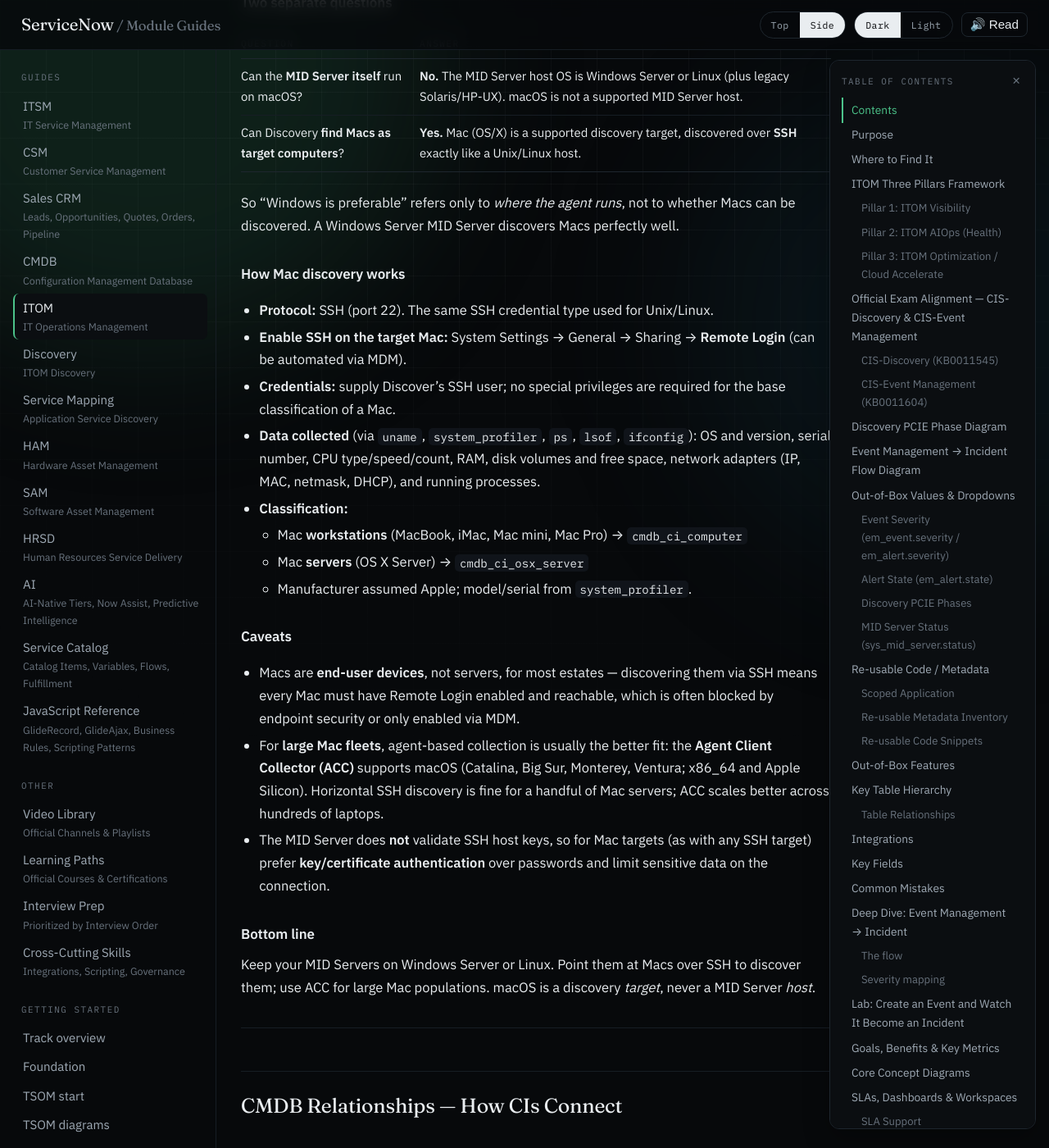
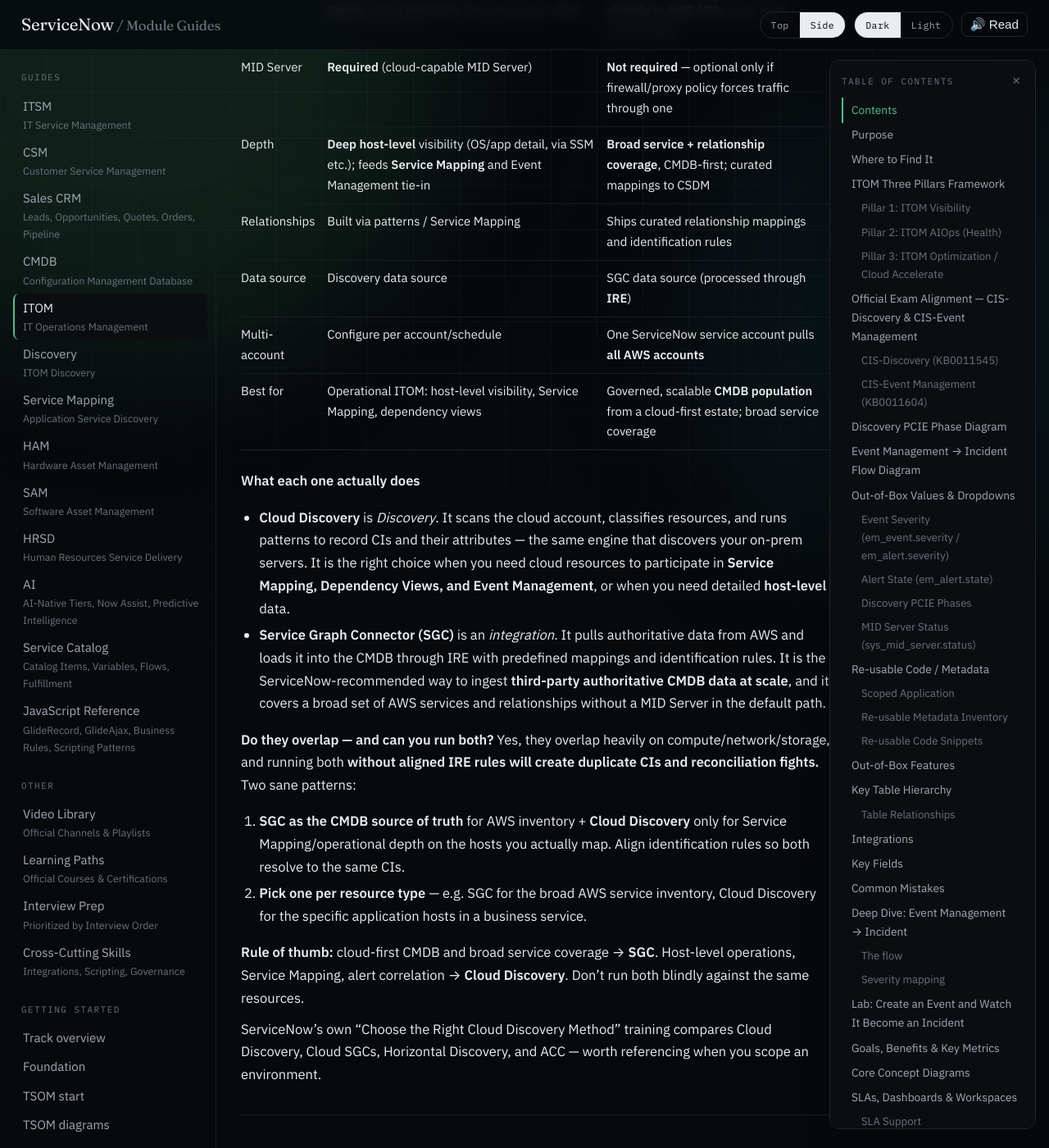
Before and after one commit to eltonaguiar/ServiceNow_Learning_TSOM-_CSM_FSM_SalesCRM_HAM_ITSM, a Jekyll site: the page built from docs/modules/itom/itom-guide.md, in a window 1280 px wide and 1400 px high, scrolled down 42625 px. Shown: the whole window at 82% size. Built offline with Jekyll 4.4.1, drawn with Linux system fonts in a browser that asks for light colours; our own code applies the rules of GitHub Pages for plain Markdown files; some of the changed text lies outside the part shown.

Commit message:
Add Cloud Discovery vs Service Graph Connector (AWS) comparison: mechanism, MID requirement, depth, overlap

```diff
--- a/docs/modules/itom/itom-guide.md
+++ b/docs/modules/itom/itom-guide.md
@@ -1212,6 +1212,34 @@ Compute instances, storage buckets/volumes, managed databases, load balancers, v
 | Private subnet resources missing | MID Server cannot reach route table / API | Place a MID Server in the VPC or use a proxy |
 | Security group blocks MID | NACL/SG rules | Allow MID Server egress to provider endpoints |
 
+### Cloud Discovery vs Service Graph Connector (e.g. the AWS SGC)
+
+These are two different tools that both put AWS resources into your CMDB, and people constantly confuse them. They differ in **category, mechanism, depth, and governance**.
+
+| Dimension | Cloud Discovery (pattern-based) | Service Graph Connector for AWS |
+|-----------|--------------------------------|--------------------------------|
+| Category | **ITOM Discovery** (part of ITOM Visibility) | **CMDB integration** (Service Graph Connector, a Store app) |
+| Mechanism | Discovery patterns/probes driven by a **MID Server** calling AWS APIs (Describe calls / SSM) | Connector framework that talks **directly to AWS APIs**; pulls multi-account data |
+| MID Server | **Required** (cloud-capable MID Server) | **Not required** — optional only if firewall/proxy policy forces traffic through one |
+| Depth | **Deep host-level** visibility (OS/app detail, via SSM etc.); feeds **Service Mapping** and Event Management tie-in | **Broad service + relationship coverage**, CMDB-first; curated mappings to CSDM |
+| Relationships | Built via patterns / Service Mapping | Ships curated relationship mappings and identification rules |
+| Data source | Discovery data source | SGC data source (processed through **IRE**) |
+| Multi-account | Configure per account/schedule | One ServiceNow service account pulls **all AWS accounts** |
+| Best for | Operational ITOM: host-level visibility, Service Mapping, dependency views | Governed, scalable **CMDB population** from a cloud-first estate; broad service coverage |
+
+**What each one actually does**
+- **Cloud Discovery** is *Discovery*. It scans the cloud account, classifies resources, and runs patterns to record CIs and their attributes — the same engine that discovers your on-prem servers. It is the right choice when you need cloud resources to participate in **Service Mapping, Dependency Views, and Event Management**, or when you need detailed **host-level** data.
+- **Service Graph Connector (SGC)** is an *integration*. It pulls authoritative data from AWS and loads it into the CMDB through IRE with predefined mappings and identification rules. It is the ServiceNow-recommended way to ingest **third-party authoritative CMDB data at scale**, and it covers a broad set of AWS services and relationships without a MID Server in the default path.
+
+**Do they overlap — and can you run both?**
+Yes, they overlap heavily on compute/network/storage, and running both **without aligned IRE rules will create duplicate CIs and reconciliation fights.** Two sane patterns:
+1. **SGC as the CMDB source of truth** for AWS inventory + **Cloud Discovery** only for Service Mapping/operational depth on the hosts you actually map. Align identification rules so both resolve to the same CIs.
+2. **Pick one per resource type** — e.g. SGC for the broad AWS service inventory, Cloud Discovery for the specific application hosts in a business service.
+
+**Rule of thumb:** cloud-first CMDB and broad service coverage → **SGC**. Host-level operations, Service Mapping, alert correlation → **Cloud Discovery**. Don't run both blindly against the same resources.
+
+ServiceNow's own "Choose the Right Cloud Discovery Method" training compares Cloud Discovery, Cloud SGCs, Horizontal Discovery, and ACC — worth referencing when you scope an environment.
+
 ---
 
 ## Mac (macOS) Discovery — Is It Supported?
```
